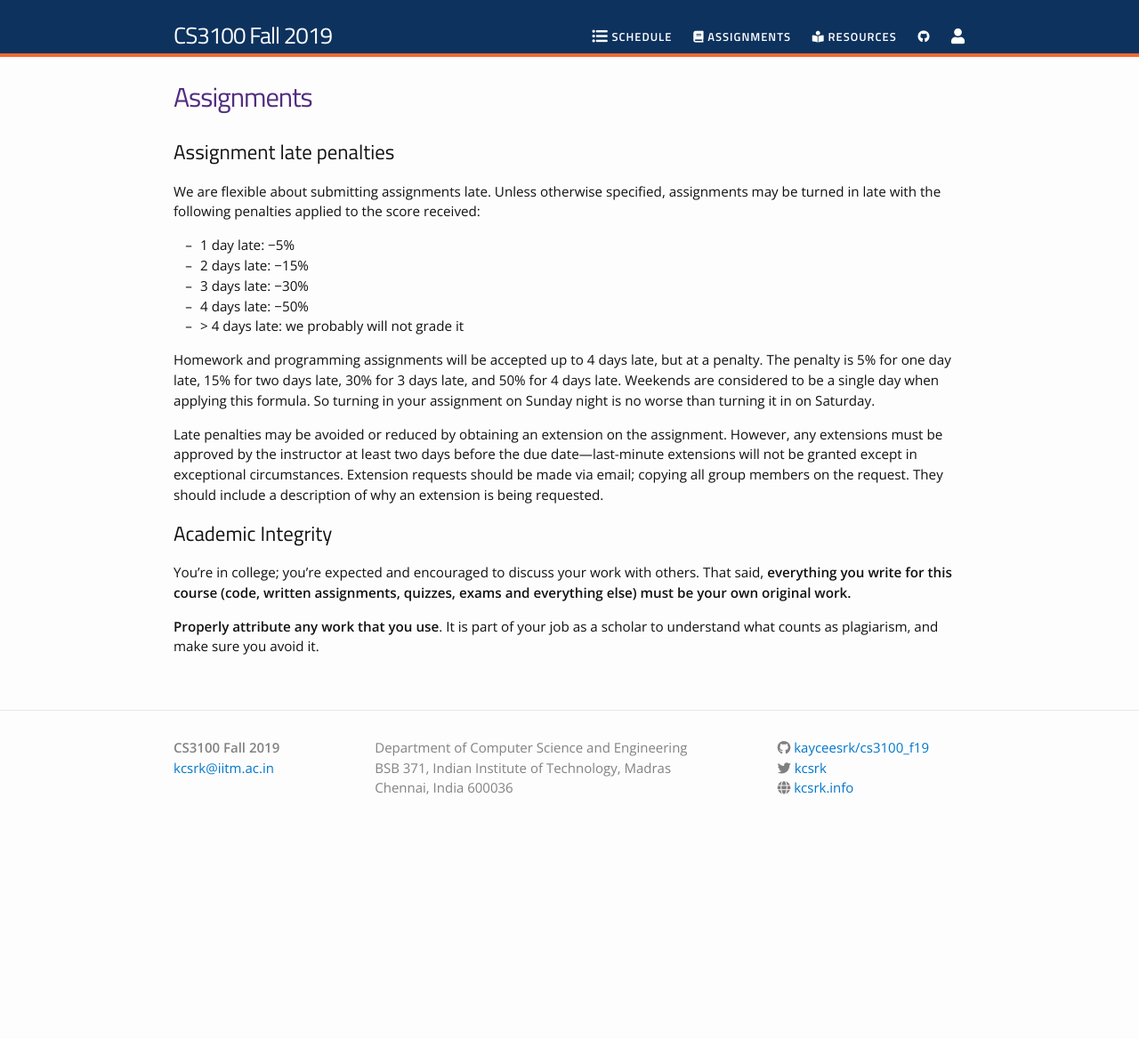
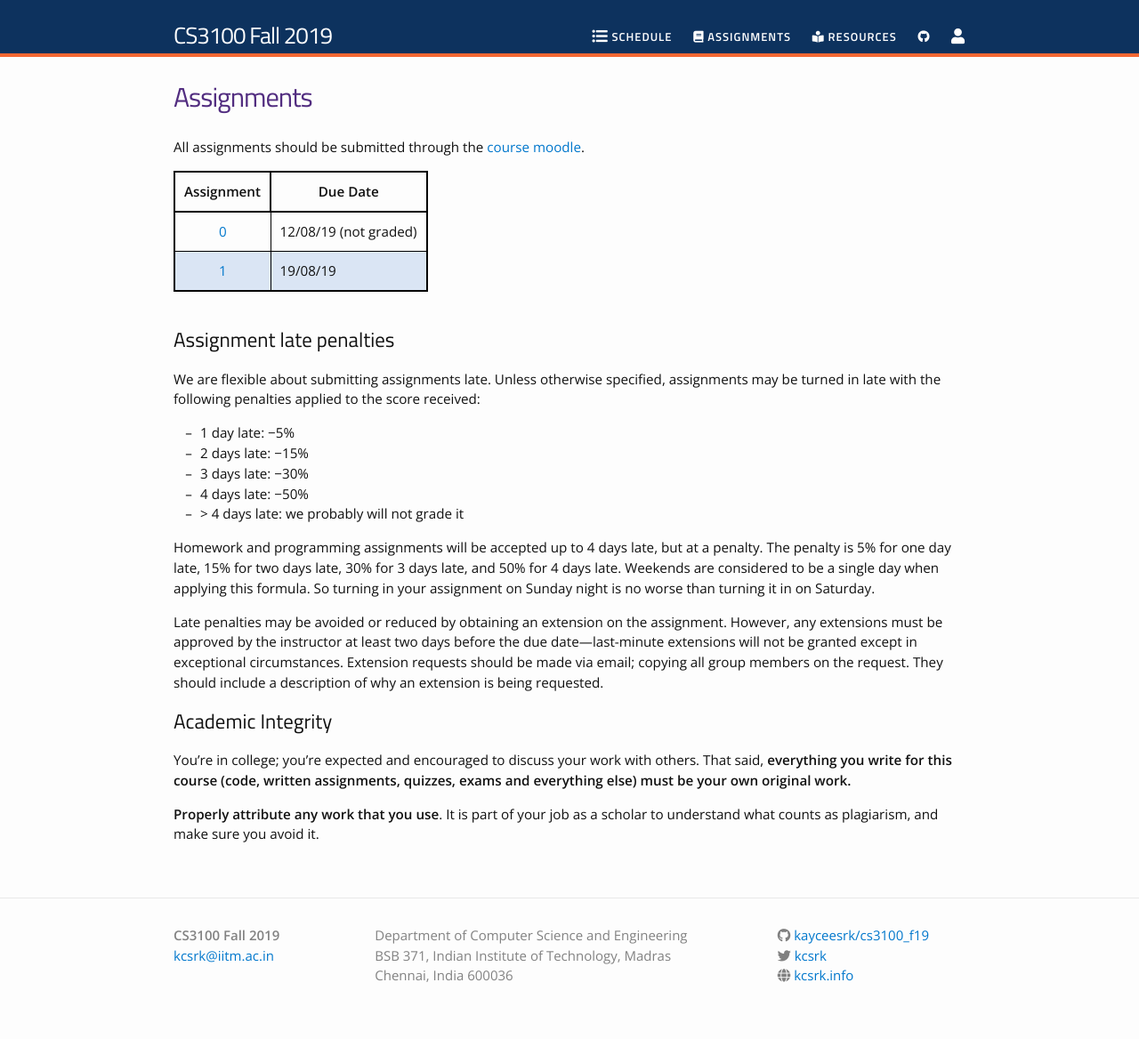
Before and after one commit to kayceesrk/cs3100_m20, a Jekyll site: the page built from assignments.md, in a window 1280 px wide. Shown: the whole page at 89% size. Built offline with Jekyll 4.4.1, drawn with Linux system fonts in a browser that asks for light colours; nearby versions of some CDN libraries; before the commit the page ends 957 px from its top, so only the background shows below that.

Commit message:
Added assignments

```diff
--- a/assignments.md
+++ b/assignments.md
@@ -3,6 +3,16 @@ layout: page
 title: Assignments
 permalink: /assignments/
 ---
+
+All assignments should be submitted through the [course
+moodle](https://courses.iitm.ac.in/course/view.php?id=4939).
+
+| Assignment | Due Date |
+|:------------:|----------|
+| [0]({{ site.baseurl }}/assignments/assignment0.ipynb) | 12/08/19 (not graded) |
+| [1]({{ site.baseurl }}/assignments/assignment1.ipynb) | 19/08/19 |
+
+<br>
 
 ## Assignment late penalties
 
```
Also changed, not shown: 2 other files.
